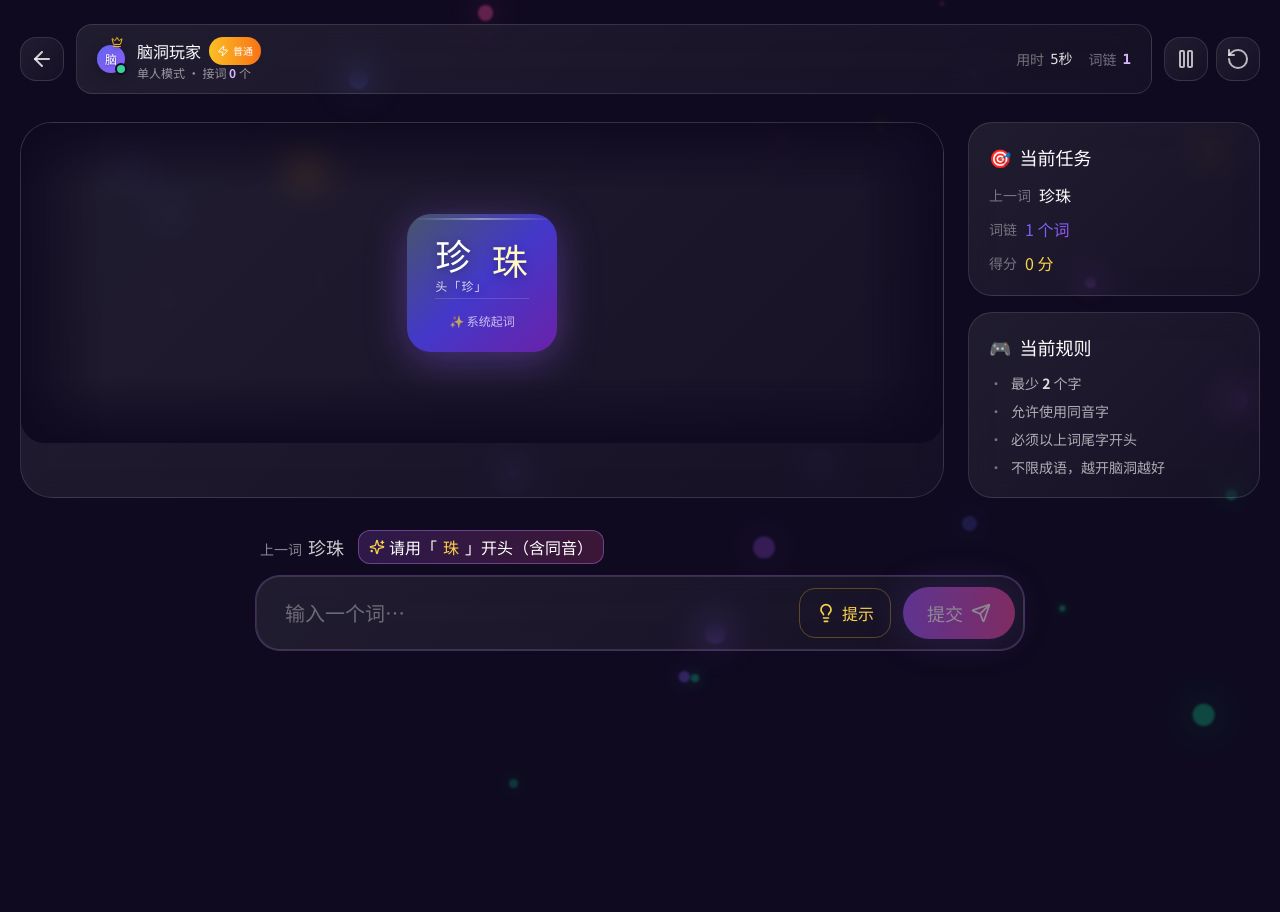
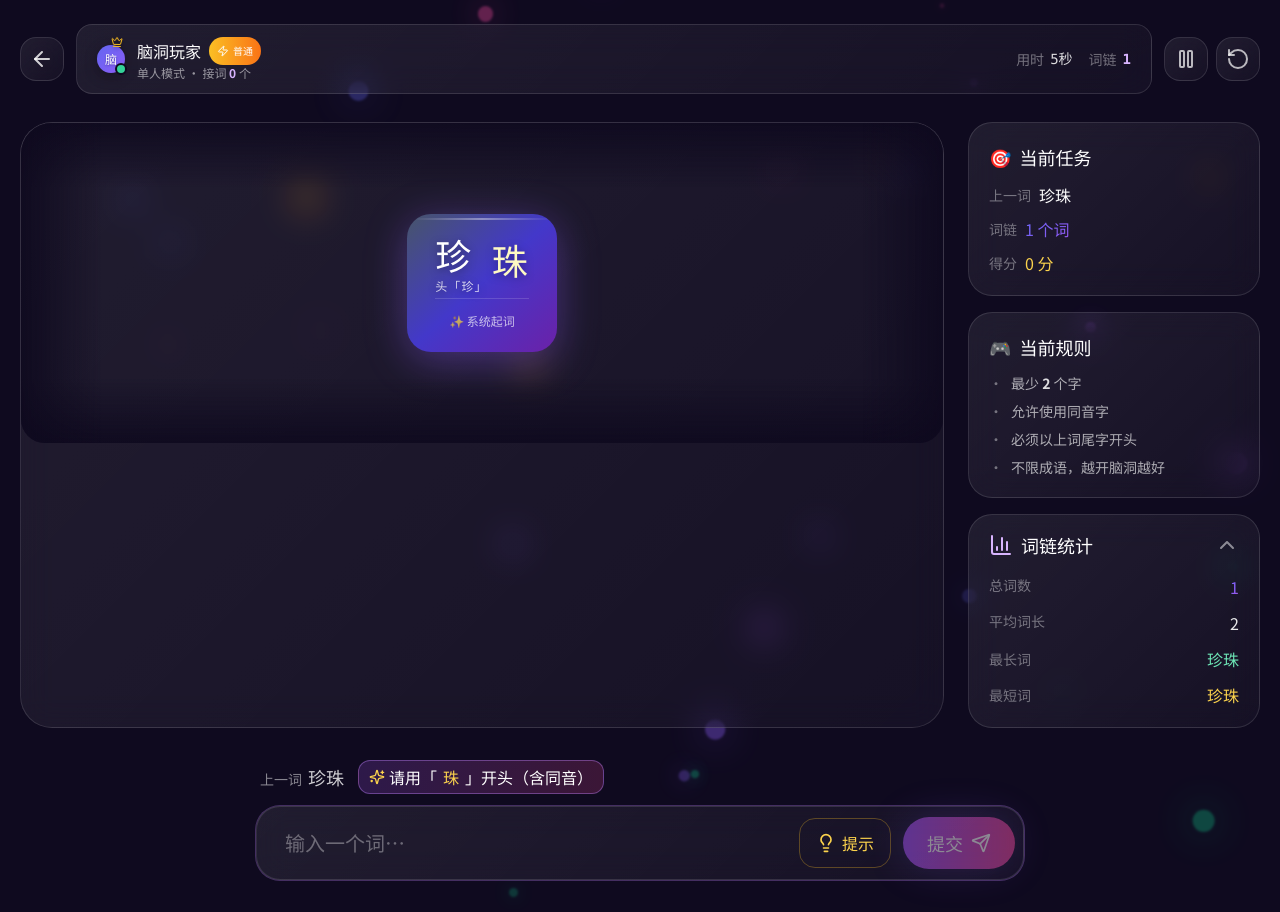
Before and after one commit to blackzero007/DXY-4200, a React (Vite) app: page /game/solo in a window 1280 px wide. Before the commit the page ends 800 px from the top, so only its background shows below. Built offline with nearby package versions, Linux system fonts and the light colour scheme; a web font is replaced by a local one.

Commit message:
.1839955311330551:aa1d596ff08e130daef893d3603d5841_6a317d5c142ef9e6d10a123f.6a317d6b142ef9e6d10a1247.6a317d6a05f5f148d4daaa62:Trae CN.T(2026/6/17 00:44:27)

```diff
--- /dev/null
+++ b/src/components/game/ChainStatsPanel.tsx
@@ -0,0 +1,103 @@
+import { useState } from 'react';
+import { motion, AnimatePresence } from 'framer-motion';
+import { ChevronDown, BarChart3 } from 'lucide-react';
+import { useChainStats } from '@/hooks/useChainStats';
+import type { ChainWord } from '@/types';
+
+interface ChainStatsPanelProps {
+  chain: ChainWord[];
+  showPlayerContributions?: boolean;
+}
+
+export default function ChainStatsPanel({ chain, showPlayerContributions = false }: ChainStatsPanelProps) {
+  const [collapsed, setCollapsed] = useState(false);
+  const stats = useChainStats(chain);
+
+  const hasData = stats.totalWords > 0;
+
+  return (
+    <div className="glass-panel rounded-3xl border border-white/10 overflow-hidden">
+      <button
+        onClick={() => setCollapsed(c => !c)}
+        className="w-full px-5 py-4 flex items-center justify-between text-left hover:bg-white/5 transition-colors"
+      >
+        <h3 className="font-display text-lg text-white flex items-center gap-2">
+          <BarChart3 className="w-4.5 h-4.5 text-purple-300" />
+          词链统计
+        </h3>
+        <motion.div
+          animate={{ rotate: collapsed ? 0 : 180 }}
+          transition={{ duration: 0.2 }}
+        >
+          <ChevronDown className="w-4.5 h-4.5 text-white/50" />
+        </motion.div>
+      </button>
+
+      <AnimatePresence initial={false}>
+        {!collapsed && (
+          <motion.div
+            initial={{ height: 0, opacity: 0 }}
+            animate={{ height: 'auto', opacity: 1 }}
+            exit={{ height: 0, opacity: 0 }}
+            transition={{ duration: 0.25, ease: [0.4, 0, 0.2, 1] }}
+            className="overflow-hidden"
+          >
+            <div className="px-5 pb-5 space-y-3 text-sm text-white/70">
+              <div className="flex justify-between">
+                <span className="text-white/40">总词数</span>
+                <span className="font-display text-base text-gradient">{stats.totalWords}</span>
+              </div>
+
+              <div className="flex justify-between">
+                <span className="text-white/40">平均词长</span>
+                <span className="font-display text-base text-white/90">{hasData ? stats.avgLength : '—'}</span>
+              </div>
+
+              <div className="flex justify-between items-center">
+                <span className="text-white/40">最长词</span>
+                <span className="font-display text-base text-emerald-300 truncate max-w-[60%] text-right">
+                  {hasData ? stats.longestWord : '—'}
+                </span>
+              </div>
+
+              <div className="flex justify-between items-center">
+                <span className="text-white/40">最短词</span>
+                <span className="font-display text-base text-amber-300 truncate max-w-[60%] text-right">
+                  {hasData ? stats.shortestWord : '—'}
+                </span>
+              </div>
+
+              {showPlayerContributions && stats.playerContributions.length > 1 && (
+                <div className="pt-2 border-t border-white/10">
+                  <div className="text-white/40 text-xs mb-2">玩家贡献</div>
+                  <div className="space-y-2">
+                    {stats.playerContributions.map(p => (
+                      <div key={p.authorId} className="flex items-center gap-2.5">
+                        <span
+                          className="w-2 h-2 rounded-full shrink-0"
+                          style={{ backgroundColor: p.authorColor }}
+                        />
+                        <span className="flex-1 text-white/80 truncate text-xs">{p.authorName}</span>
+                        <span className="text-white/50 text-xs tabular-nums">{p.count}词</span>
+                        <div className="w-16 h-1.5 rounded-full bg-white/10 overflow-hidden shrink-0">
+                          <motion.div
+                            className="h-full rounded-full"
+                            style={{ backgroundColor: p.authorColor }}
+                            initial={{ width: 0 }}
+                            animate={{ width: `${p.ratio}%` }}
+                            transition={{ duration: 0.5, ease: 'easeOut' }}
+                          />
+                        </div>
+                        <span className="text-white/50 text-xs tabular-nums w-8 text-right">{p.ratio}%</span>
+                      </div>
+                    ))}
+                  </div>
+                </div>
+              )}
+            </div>
+          </motion.div>
+        )}
+      </AnimatePresence>
+    </div>
+  );
+}
--- /dev/null
+++ b/src/hooks/useChainStats.ts
@@ -0,0 +1,57 @@
+import { useMemo } from 'react';
+import type { ChainWord } from '@/types';
+
+export interface ChainStats {
+  totalWords: number;
+  avgLength: number;
+  longestWord: string;
+  shortestWord: string;
+  playerContributions: { authorId: string; authorName: string; authorColor: string; count: number; ratio: number }[];
+}
+
+export function useChainStats(chain: ChainWord[]): ChainStats {
+  return useMemo(() => {
+    if (chain.length === 0) {
+      return {
+        totalWords: 0,
+        avgLength: 0,
+        longestWord: '—',
+        shortestWord: '—',
+        playerContributions: [],
+      };
+    }
+
+    const totalWords = chain.length;
+    const totalChars = chain.reduce((sum, cw) => sum + cw.word.length, 0);
+    const avgLength = Math.round((totalChars / totalWords) * 10) / 10;
+
+    let longestWord = chain[0].word;
+    let shortestWord = chain[0].word;
+    for (const cw of chain) {
+      if (cw.word.length > longestWord.length) longestWord = cw.word;
+      if (cw.word.length < shortestWord.length) shortestWord = cw.word;
+    }
+
+    const contributionMap = new Map<string, { authorName: string; authorColor: string; count: number }>();
+    for (const cw of chain) {
+      const existing = contributionMap.get(cw.authorId);
+      if (existing) {
+        existing.count += 1;
+      } else {
+        contributionMap.set(cw.authorId, { authorName: cw.authorName, authorColor: cw.authorColor, count: 1 });
+      }
+    }
+
+    const playerContributions = Array.from(contributionMap.entries())
+      .map(([authorId, data]) => ({
+        authorId,
+        authorName: data.authorName,
+        authorColor: data.authorColor,
+        count: data.count,
+        ratio: Math.round((data.count / totalWords) * 100),
+      }))
+      .sort((a, b) => b.count - a.count);
+
+    return { totalWords, avgLength, longestWord, shortestWord, playerContributions };
+  }, [chain]);
+}
--- a/src/pages/RoomPage.tsx
+++ b/src/pages/RoomPage.tsx
@@ -11,6 +11,7 @@ import WordChainDisplay from '@/components/game/WordChainDisplay';
 import WordInputArea from '@/components/game/WordInputArea';
 import EndGameModal from '@/components/game/EndGameModal';
 import GameReplay from '@/components/game/GameReplay';
+import ChainStatsPanel from '@/components/game/ChainStatsPanel';
 import { useToast } from '@/components/toast';
 import { useRoomStore } from '@/store/useRoomStore';
 import { useBroadcastChannel } from '@/hooks/useBroadcastChannel';
@@ -313,6 +314,8 @@ export default function RoomPage() {
                 </div>
               </div>
 
+              <ChainStatsPanel chain={room.chain} showPlayerContributions />
+
               {isOwner && room.status === 'playing' && (
                 <button
                   onClick={handleEndGame}
--- a/src/pages/SoloGamePage.tsx
+++ b/src/pages/SoloGamePage.tsx
@@ -8,6 +8,7 @@ import WordChainDisplay from '@/components/game/WordChainDisplay';
 import WordInputArea from '@/components/game/WordInputArea';
 import EndGameModal from '@/components/game/EndGameModal';
 import GameReplay from '@/components/game/GameReplay';
+import ChainStatsPanel from '@/components/game/ChainStatsPanel';
 import Avatar from '@/components/shared/Avatar';
 import OnboardingTour, { useOnboardingStatus } from '@/components/shared/OnboardingTour';
 import { useToast } from '@/components/toast';
@@ -327,6 +328,7 @@ export default function SoloGamePage() {
                 </li>
               </ul>
             </div>
+            <ChainStatsPanel chain={chain} />
           </motion.div>
         </div>
 
```
